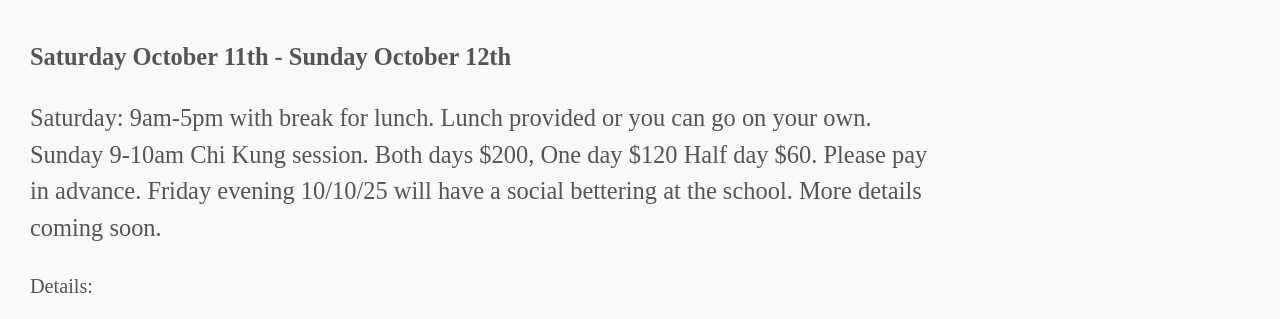
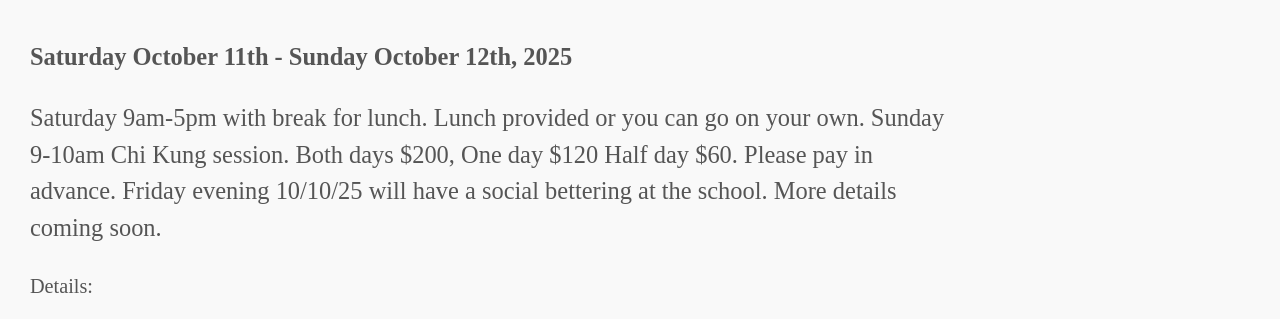
Before and after one commit to aoverkamp/stlkungfu, an Eleventy site: page src/2025-seminar.html in a window 1280 px wide. Shown: the part 611-930 px from the top of the page. Built offline with nearby package versions, Linux system fonts and the light colour scheme; Eleventy itself is replaced by a stand-in of ours; files that its build step writes are made by us from their sources; a web font is replaced by a local one.

Commit message:
update seminar page content

```diff
--- a/src/2025-seminar.html
+++ b/src/2025-seminar.html
@@ -2,7 +2,7 @@
 layout: layouts/base.html
 title: "St. Louis Southern Praying Mantis Kung Fu Academy :: 2025 Seminar"
 description: "St. Louis Southern Praying Mantis Kung Fu Academy 2025 Seminar"
-bannerId: "08"
+bannerId: "10"
 bannerAlt: "STL Kung Fu School of Southern Praying Mantis"
 ---
 
@@ -10,8 +10,8 @@ bannerAlt: "STL Kung Fu School of Southern Praying Mantis"
 <section class="schedule">
     <h1>2025 Seminar</h1>
     <div style="max-width: 75ch;">
-        <p class="lead"><strong>Saturday October 11th - Sunday October 12th</strong></p>
-        <p class="lead">Saturday: 9am-5pm with break for lunch. Lunch provided or you can go on your own. Sunday 9-10am Chi Kung session. Both days $200, One day $120 Half day $60. Please pay in advance. Friday evening 10/10/25 will have a social bettering at the school. More details coming soon.</p>
+        <p class="lead"><strong>Saturday October 11th - Sunday October 12th, 2025</strong></p>
+        <p class="lead">Saturday 9am-5pm with break for lunch. Lunch provided or you can go on your own. Sunday 9-10am Chi Kung session. Both days $200, One day $120 Half day $60. Please pay in advance. Friday evening 10/10/25 will have a social bettering at the school. More details coming soon.</p>
         <p>Details:</p>
         <ul>
             <li><strong>$200</strong> both days (Saturday &amp; Sunday)</li>
```
Also changed, not shown: src/assets/images/hero/10-Banner-Desktop-1900x600-min.png (added), src/assets/images/hero/10-Banner-Mobile-480x600-min.png (added), src/assets/images/hero/10-Banner-Tablet-768x600-min.png (added).
